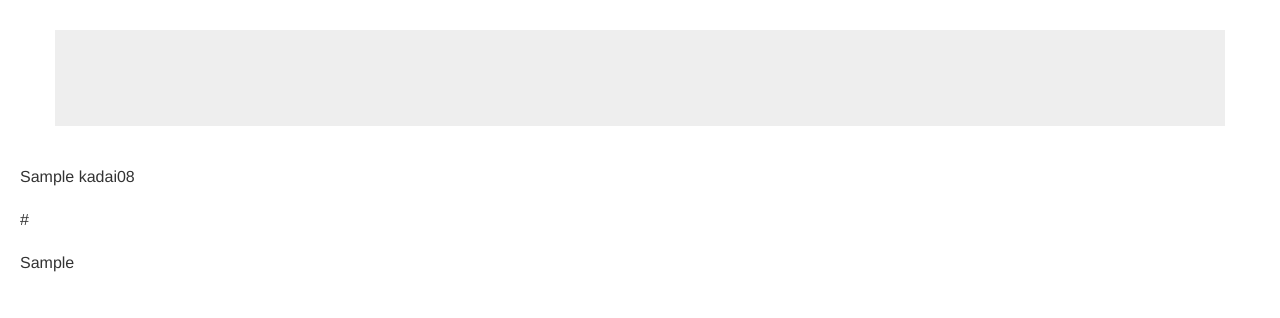
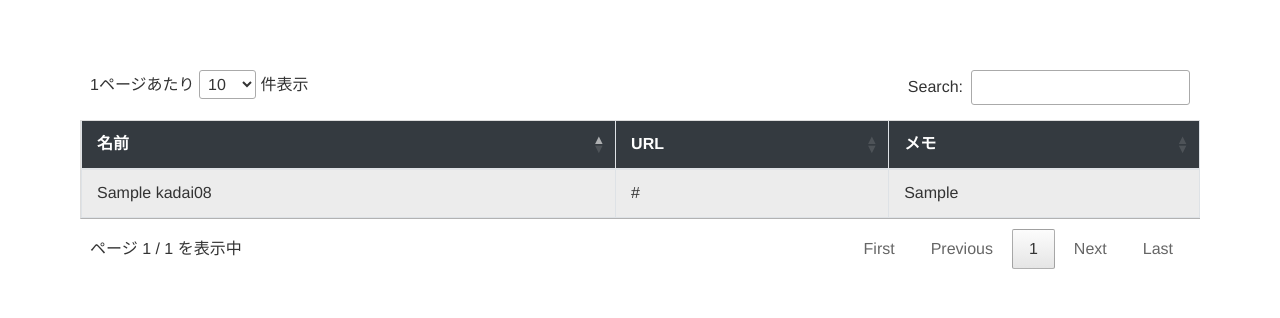
Before and after one commit to kaedenakai/retoro, a PHP site: page /select.php in a window 1280 px wide. Shown: the part 92-410 px from the top of the page. Run offline with PHP 8.4, Linux system fonts and the light colour scheme; tables that the repository leaves empty or names only in its code hold one stand-in row (values such as "Sample post"); some libraries are stand-ins or nearby versions.

Commit message:
Update select.php

```diff
--- a/select.php
+++ b/select.php
@@ -40,7 +40,35 @@ $json = json_encode($values,JSON_UNESCAPED_UNICODE);
 <title>レトロスペクティブ一覧</title>
 <link rel="stylesheet" href="css/range.css">
 <link href="css/bootstrap.min.css" rel="stylesheet">
-<style>div{padding: 10px;font-size:16px;}</style>
+<!-- DataTablesのCSSを読み込む -->
+<link rel="stylesheet" type="text/css" href="https://cdn.datatables.net/1.11.5/css/jquery.dataTables.css">
+<link rel="stylesheet" href="https://cdn.datatables.net/1.13.5/css/dataTables.bootstrap5.min.css">
+<script src="https://cdn.datatables.net/1.13.5/js/dataTables.bootstrap5.min.js"></script>
+<style>div{padding: 10px;font-size:16px;}
+  /* DataTablesのカスタムスタイリング */
+  .dataTables_wrapper {
+    margin: 20px 0;
+  }
+
+  table.dataTable thead {
+    background-color: #343a40; /* ヘッダーの背景色 */
+    color: white; /* ヘッダーの文字色 */
+  }
+
+  table.dataTable tbody tr:nth-child(even) {
+    background-color: #f8f9fa; /* 偶数行の背景色 */
+  }
+
+  table.dataTable tbody tr:hover {
+    background-color: #f1f1f1; /* ホバー時の背景色 */
+  }
+
+  table.dataTable thead th,
+  table.dataTable tbody td {
+    padding: 12px 15px;
+    border: 1px solid #dee2e6; /* セルの境界線 */
+  }
+</style>
 </head>
 <body id="main">
 <!-- Head[Start] -->
@@ -57,23 +85,52 @@ $json = json_encode($values,JSON_UNESCAPED_UNICODE);
 
 
 <!-- Main[Start] -->
-<div>
-    <div class="container jumbotron"></div>
-    <?php foreach($values as $v){ ?>
-      <!-- 1レコードずつ$vに入れてくれる -->
-      <div><?=$v["name"]?></div>
-      <div><?=$v["url"]?></div>
-      <div><?=$v["memo"]?></div>
-    <?php }?>
+<div class="container">
+  <table id="table_id" class="table table-striped table-bordered">
+    <thead>
+      <tr>
+        <th>名前</th>
+        <th>URL</th>
+        <th>メモ</th>
+      </tr>
+    </thead>
+    <tbody>
+      <?php foreach($values as $v){ ?>
+        <tr>
+          <td><?=$v["name"]?></td>
+          <td><?=$v["url"]?></td>
+          <td><?=$v["memo"]?></td>
+        </tr>
+      <?php }?>
+    </tbody>
+  </table>
 </div>
 <!-- Main[End] -->
 
+<!-- jQueryの読み込み -->
+<script src="https://code.jquery.com/jquery-3.6.0.min.js"></script>
+<!-- DataTablesのJavaScriptを読み込む -->
+<script type="text/javascript" charset="utf8" src="https://cdn.datatables.net/1.11.5/js/jquery.dataTables.js"></script>
 
 <script>
   //JSON受け取り
   const j = JSON.parse('<?=$json?>');
   console.log(j);
 
+  // DataTablesの初期化処理
+  $(document).ready(function() {
+    $('#table_id').DataTable({
+      "pagingType": "full_numbers",
+      "language": {
+        "lengthMenu": "1ページあたり _MENU_ 件表示",
+        "zeroRecords": "該当するデータが見つかりません",
+        "info": "ページ _PAGE_ / _PAGES_ を表示中",
+        "infoEmpty": "利用できるデータがありません",
+        "infoFiltered": "(_MAX_ 件からフィルタリング)"
+      }
+    });
+  });
+
 </script>
 </body>
 </html>
```
